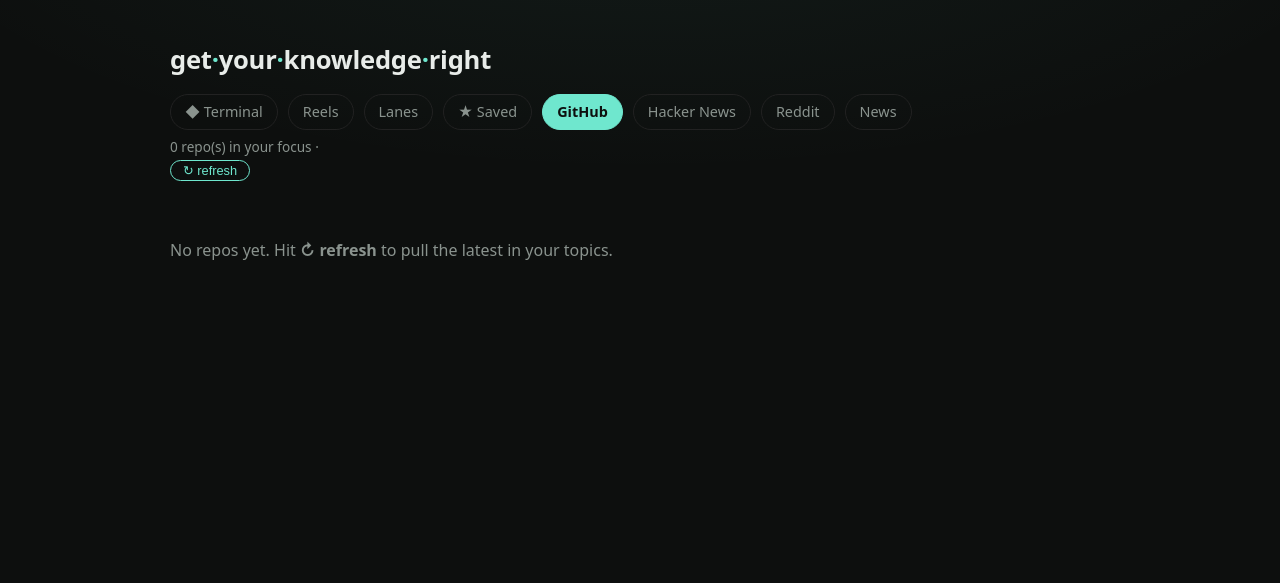
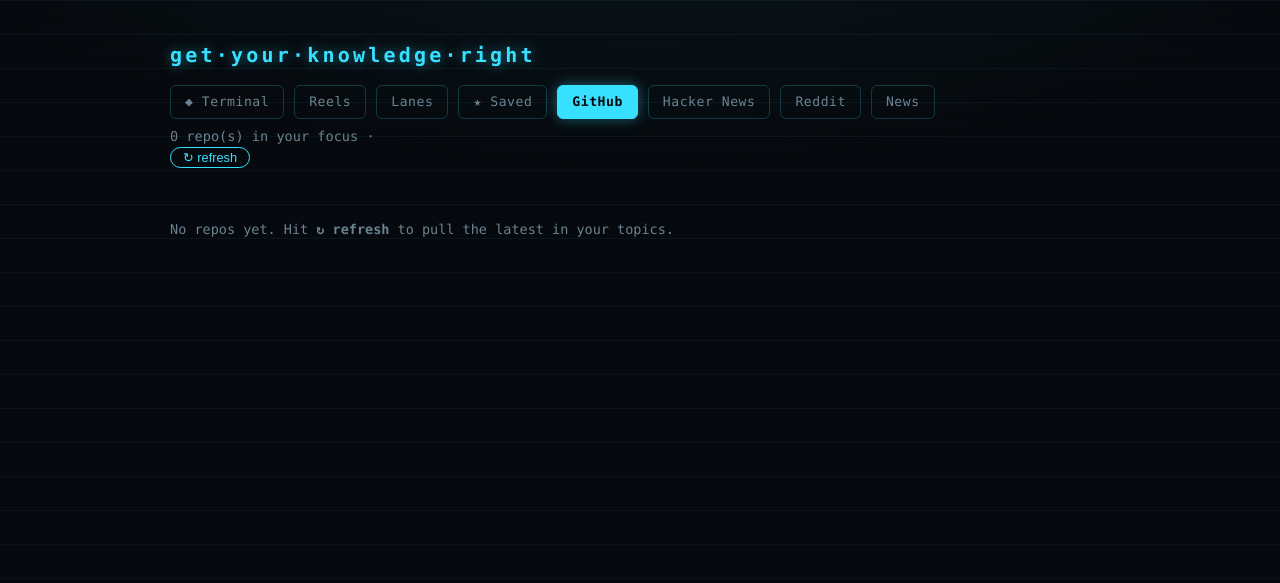
Before and after one commit to kartikdubeycoded/getyour-kb-right, a FastAPI app: page /github in a window 1280 px wide. Shown: the top 583 px of the page. Run offline with FastAPI, Linux system fonts and the light colour scheme; data that the repository does not hold is empty; some libraries are stand-ins or nearby versions.

Commit message:
feat: reskin tab + detail pages to the JAY terminal look (UI rebuild step 2)
Repointed the shared style.css palette to JAY: near-black + cyan glow, monospace,
faint grid + scanlines, HUD-style header and glowing nav tabs, cyan panel borders.
One change -> every base.html page (github/hn/reddit/news/lanes/lane/search/saved/
reels/reel detail) now matches the command center. CSS-only, 91 tests, ruff clean.

Co-Authored-By: Claude Opus 4.8 <noreply@anthropic.com>

```diff
--- a/static/style.css
+++ b/static/style.css
@@ -1,35 +1,50 @@
 :root {
-  --bg: #0d0f0e;
-  --card: #151816;
-  --mint: #6FE7CE;
-  --txt: #e8ece9;
-  --dim: #8a938e;
+  --bg: #06090d;
+  --card: #0a0f16;
+  --mint: #38e1ff;          /* accent is now JAY cyan (name kept so all refs recolor) */
+  --txt: #d4ecf4;
+  --dim: #6d8694;
+  --line: rgba(56, 225, 255, 0.22);
 }
 * { box-sizing: border-box; }
 body {
   margin: 0;
-  background: var(--bg);
-  /* subtle depth: a faint mint glow up top, fading into the flat bg */
-  background-image: radial-gradient(1100px 420px at 50% -120px, rgba(111, 231, 206, 0.06), transparent 70%);
+  /* JAY terminal: cyan glow + faint grid over near-black */
+  background:
+    radial-gradient(1100px 460px at 50% -150px, rgba(56, 225, 255, 0.07), transparent 70%),
+    linear-gradient(rgba(56, 225, 255, 0.06) 1px, transparent 1px) 0 0 / 100% 34px,
+    var(--bg);
   background-attachment: fixed;
   color: var(--txt);
-  font-family: ui-sans-serif, system-ui, -apple-system, sans-serif;
+  font-family: "JetBrains Mono", ui-monospace, "Cascadia Code", Consolas, monospace;
+  font-size: 13.5px;
   line-height: 1.55;
   -webkit-font-smoothing: antialiased;
 }
+body::after {  /* faint scanlines, matching the command center */
+  content: ""; position: fixed; inset: 0; pointer-events: none; z-index: 9;
+  background: repeating-linear-gradient(transparent 0 2px, rgba(0, 0, 0, 0.13) 2px 3px);
+  mix-blend-mode: overlay; opacity: 0.5;
+}
 header { max-width: 980px; margin: 0 auto; padding: 40px 20px 16px; }
-h1 { margin: 0; font-size: 1.6rem; letter-spacing: -0.01em; font-weight: 800; }
+h1 {
+  margin: 0; font-size: 1.25rem; letter-spacing: 0.16em; font-weight: 700;
+  color: var(--mint); text-shadow: 0 0 12px rgba(56, 225, 255, 0.5);
+}
 h1 span.status { color: var(--dim); font-size: 0.8rem; font-weight: 400; }
 header h1 span { color: var(--mint); }
 .sub { margin: 0.4rem 0 0; color: var(--dim); font-size: 0.85rem; }
 .tabs { display: flex; gap: 10px; margin: 14px 0 4px; }
 .tab {
-  color: var(--dim); text-decoration: none; font-size: 0.9rem;
-  padding: 6px 14px; border: 1px solid #222; border-radius: 999px;
-  transition: color 0.15s ease, border-color 0.15s ease, background 0.15s ease;
+  color: var(--dim); text-decoration: none; font-size: 0.82rem; letter-spacing: 0.04em;
+  padding: 6px 14px; border: 1px solid var(--line); border-radius: 6px;
+  transition: color 0.15s ease, border-color 0.15s ease, background 0.15s ease, box-shadow 0.15s ease;
 }
-.tab:hover { color: var(--txt); border-color: #3a423d; }
-.tab.active { color: var(--bg); background: var(--mint); border-color: var(--mint); font-weight: 600; }
+.tab:hover { color: var(--mint); border-color: var(--mint); }
+.tab.active {
+  color: var(--bg); background: var(--mint); border-color: var(--mint); font-weight: 700;
+  box-shadow: 0 0 14px rgba(56, 225, 255, 0.4);
+}
 .tab.active:hover { color: var(--bg); }
 .refresh {
   background: none; border: 1px solid var(--mint); color: var(--mint);
@@ -62,7 +77,7 @@ header h1 span { color: var(--mint); }
   aspect-ratio: 9 / 16;          /* phone-portrait shape: tall, narrow */
   overflow: hidden;              /* clip long text so the shape holds */
   background: var(--card);
-  border: 1px solid #222;
+  border: 1px solid var(--line);
   border-radius: 16px;
   padding: 14px 14px 12px;
   text-decoration: none;
@@ -186,7 +201,7 @@ code { background: #222; padding: 1px 6px; border-radius: 6px; }
 .links a { color: var(--mint); }
 .transcript {
   white-space: pre-wrap; word-break: break-word;
-  background: #0f1211; border: 1px solid #222; border-radius: 12px;
+  background: #0f1211; border: 1px solid var(--line); border-radius: 12px;
   padding: 14px; font-size: 0.85rem; color: var(--dim);
   max-height: 320px; overflow: auto; font-family: ui-monospace, monospace;
 }
@@ -212,7 +227,7 @@ code { background: #222; padding: 1px 6px; border-radius: 6px; }
 .pulse-list { list-style: none; padding: 0; margin: 0; display: flex; flex-direction: column; gap: 8px; }
 .pulse-row {
   display: flex; align-items: center; gap: 14px;
-  background: var(--card); border: 1px solid #222; border-radius: 12px; padding: 12px 16px;
+  background: var(--card); border: 1px solid var(--line); border-radius: 12px; padding: 12px 16px;
 }
 .pulse-rank { color: var(--dim); font-weight: 800; font-size: 0.9rem; min-width: 1.5rem; }
 .pulse-topic { color: var(--txt); font-weight: 700; font-size: 1.05rem; text-decoration: none; flex: 1; }
```
